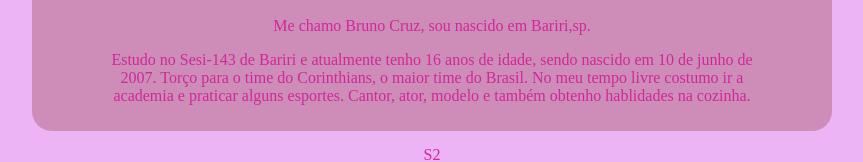
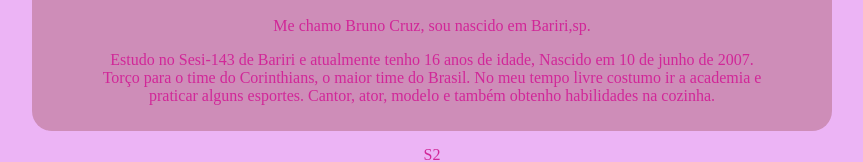
Before and after one commit to Cruz014/PERFIL, a plain HTML site: page index.html in a window 1280 px wide. Shown: the part 429-591 px from the top of the page, without its empty margins (208-1071 px from the left). Drawn offline with Linux system fonts and the light colour scheme.

Commit message:
Envio certo

```diff
--- a/index.html
+++ b/index.html
@@ -20,10 +20,10 @@
             <p>Me chamo Bruno Cruz, sou nascido em Bariri,sp.
             </p>
             <p>
-                Estudo no Sesi-143 de Bariri e atualmente tenho 16 anos de idade, sendo nascido
+                Estudo no Sesi-143 de Bariri e atualmente tenho 16 anos de idade, Nascido
                 em 10 de junho de 2007. Torço para o time do Corinthians, o maior time do Brasil.
                 No meu tempo livre costumo ir a academia e praticar alguns esportes.
-                Cantor, ator, modelo e também obtenho hablidades na cozinha.
+                Cantor, ator, modelo e também obtenho habilidades na cozinha.
             </p>
         </article>
         <article class="Detalhes">
```
